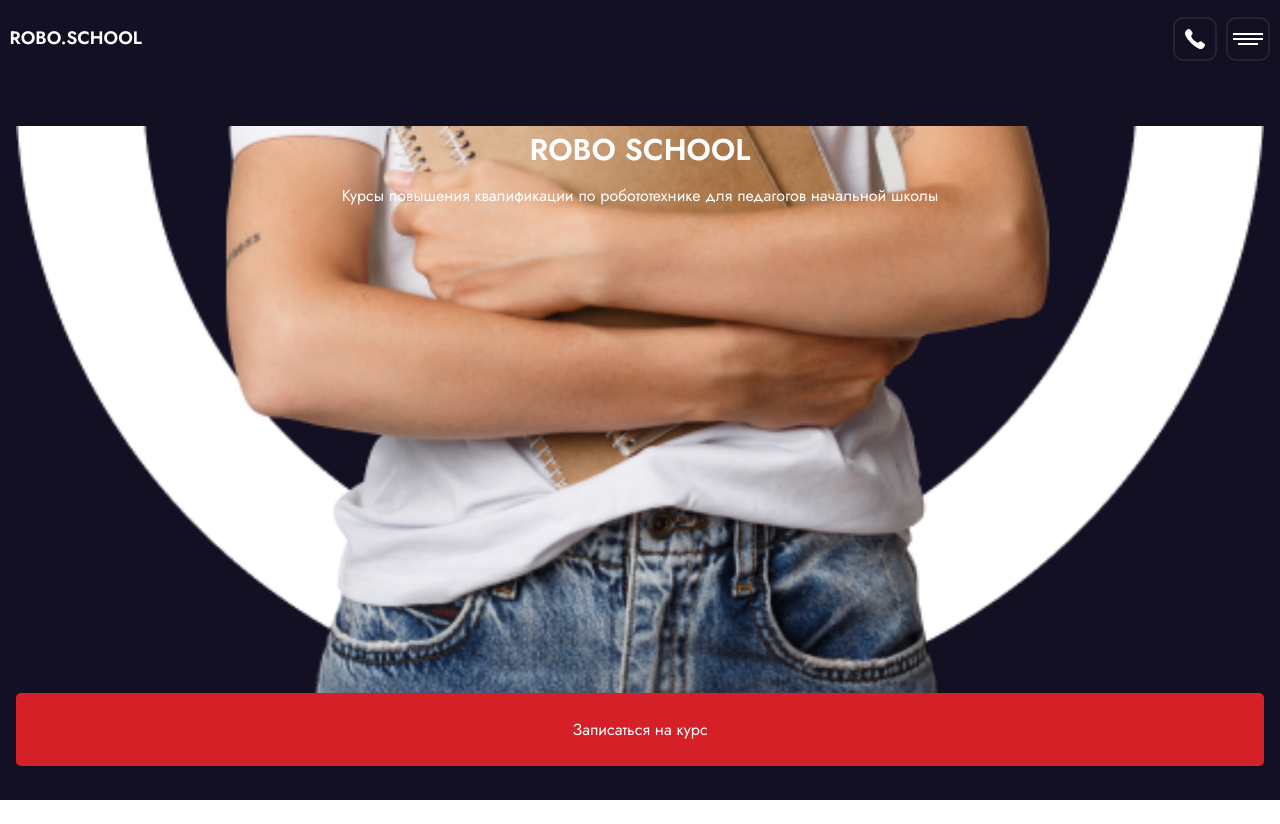
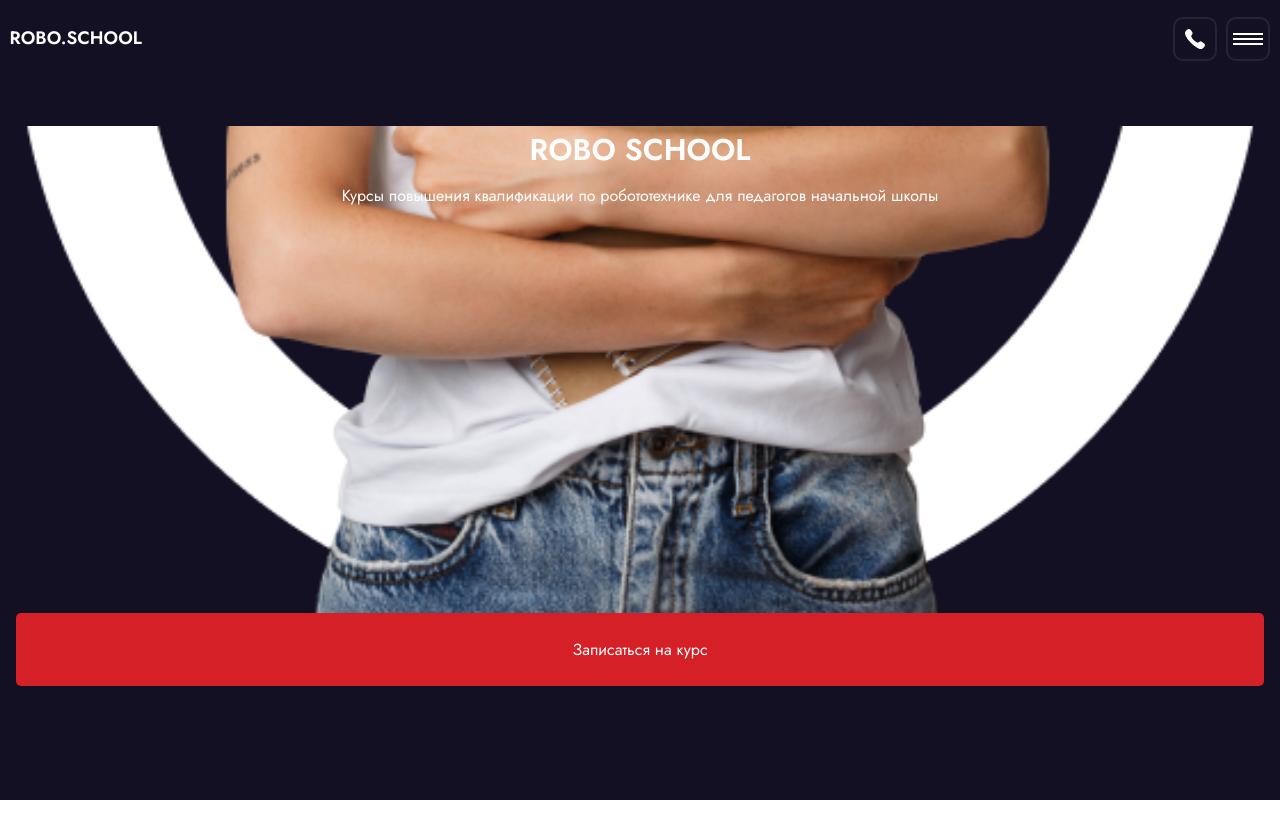
Before and after one commit to frontdevoloper/roboto_school, a plain HTML site: page index.html in a window 1280 px wide. Drawn offline with Linux system fonts and the light colour scheme.

Commit message:
изменение стилей

```diff
--- a/css/style.css
+++ b/css/style.css
@@ -223,12 +223,10 @@ body {
 }
 
 .header__nav-btn span:nth-of-type(3) {
-    width: 20px;
     top: calc(50% + 5px);
 }
 
 .header__nav-btn.active span:nth-of-type(3) {
-    width: 30px;
     top: 50%;
     transform: translate(-50%, 0%) rotate(-45deg);
 }
@@ -242,7 +240,7 @@ body {
     background: url('/img/main-view-mobile.png') bottom center/100% auto no-repeat;
     display: flex;
     flex-direction: column;
-    height: 80vh;
+    height: 70vh;
     margin-bottom: 2.5rem;
 }
 
```
